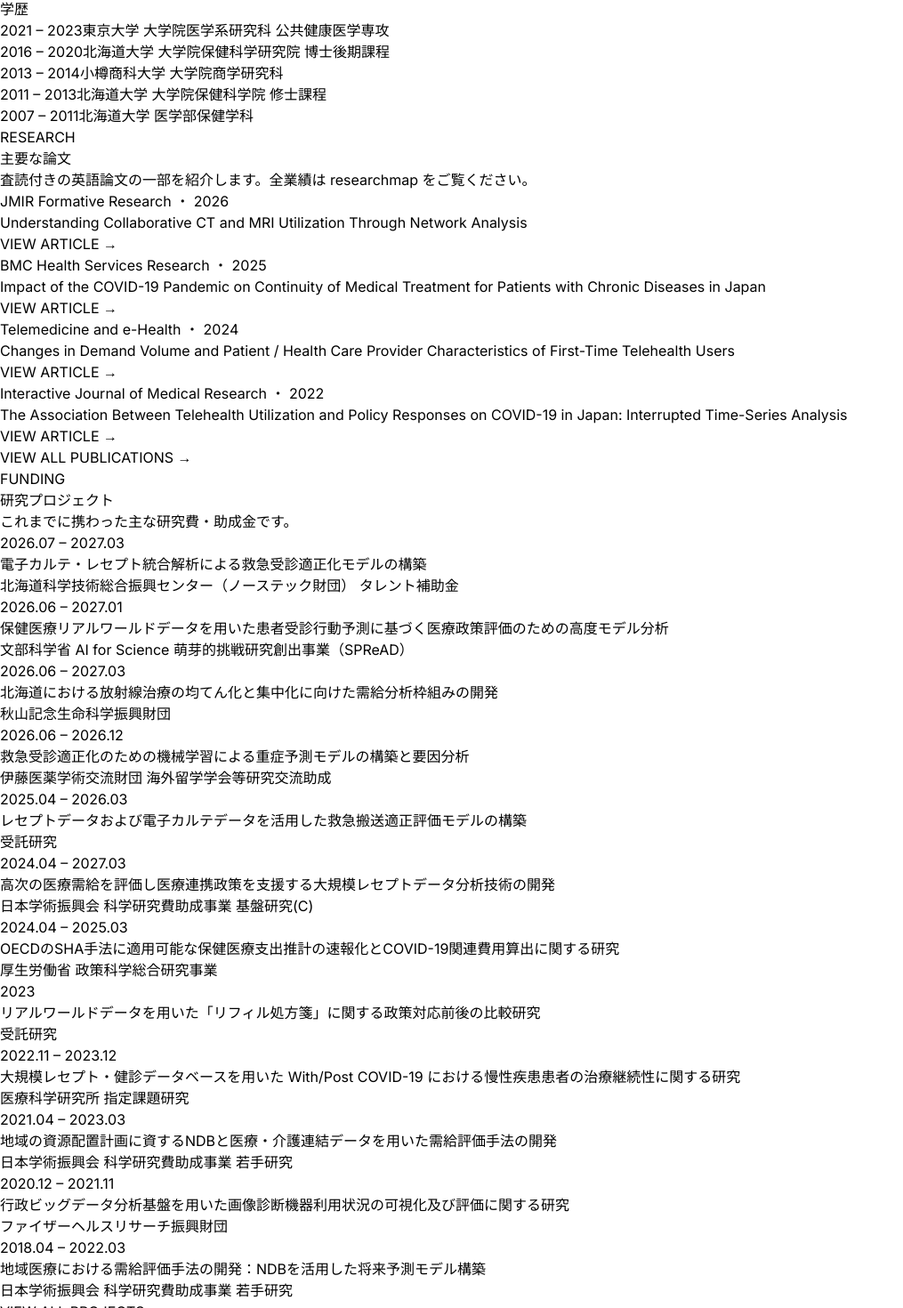
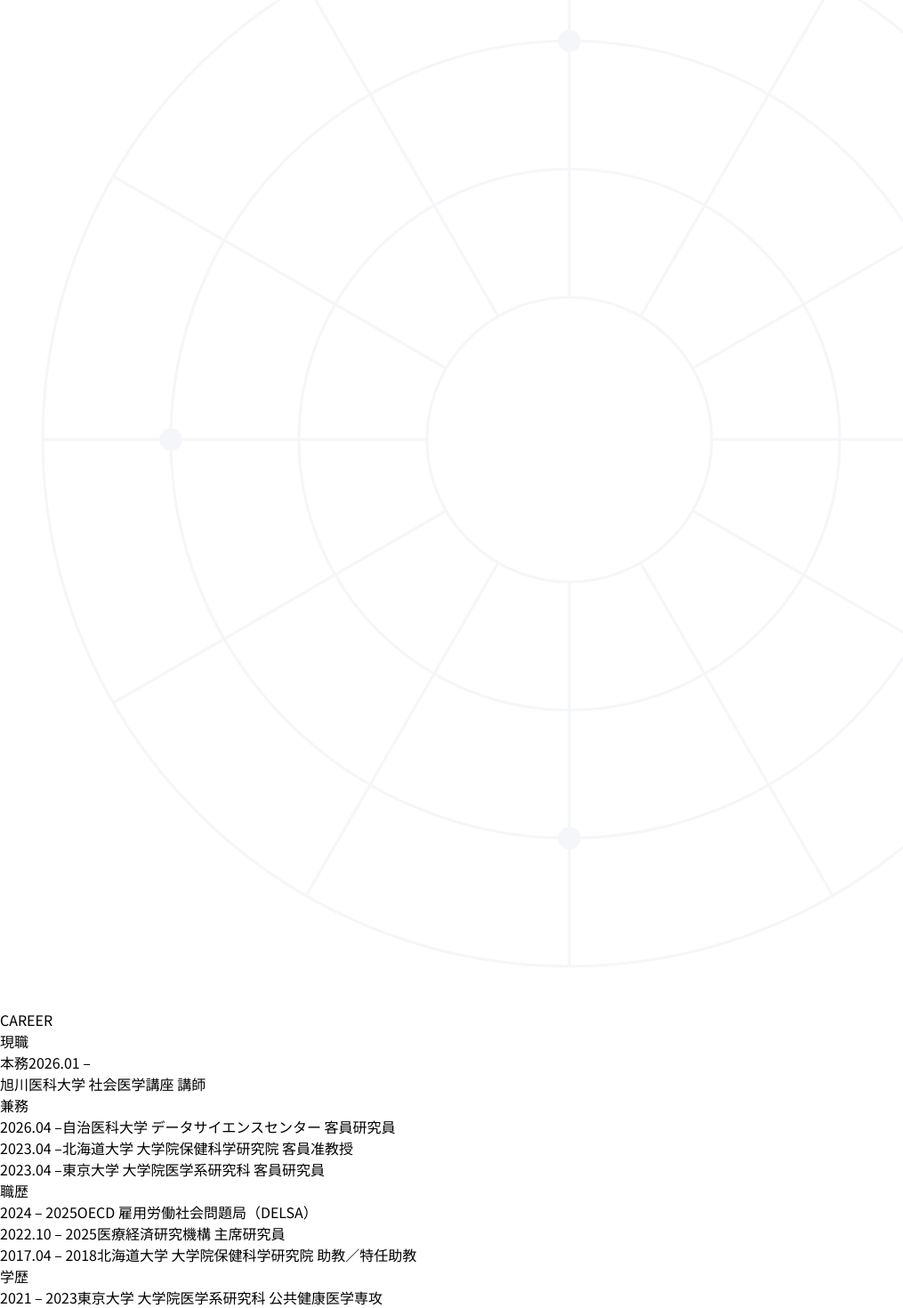
Before and after one commit to TIsh0321/ishikawa-site, a Next.js app: page / in a window 1280 px wide. Shown: the part 2356-3826 px from the top of the page at 89% size, without its empty margins (0-1015 px from the left). Built offline with nearby package versions, Linux system fonts and the light colour scheme.

Commit message:
Changin a font to Nots Sans JP

```diff
--- a/app/page.jsx
+++ b/app/page.jsx
@@ -70,6 +70,37 @@ function NetworkBg({ opacity = 0.4 }) {
   );
 }
 
+// 幾何学的な透かし（同心円＋放射線）
+function GeoBg({ className, opacity = 0.06 }) {
+  return (
+    <svg className={className} viewBox="0 0 400 400" aria-hidden="true" style={{ opacity }}>
+      <g fill="none" stroke="#4a6b93" strokeWidth="1">
+        {[50, 95, 140, 185].map((r) => (
+          <circle key={r} cx="200" cy="200" r={r} />
+        ))}
+        {Array.from({ length: 12 }).map((_, i) => {
+          const a = (i * Math.PI) / 6;
+          return (
+            <line
+              key={i}
+              x1={200 + Math.cos(a) * 50}
+              y1={200 + Math.sin(a) * 50}
+              x2={200 + Math.cos(a) * 185}
+              y2={200 + Math.sin(a) * 185}
+            />
+          );
+        })}
+      </g>
+      <g fill="#4a6b93">
+        {[0, 3, 6, 9].map((i) => {
+          const a = (i * Math.PI) / 6;
+          return <circle key={i} cx={200 + Math.cos(a) * 140} cy={200 + Math.sin(a) * 140} r="4" />;
+        })}
+      </g>
+    </svg>
+  );
+}
+
 export default function Home() {
   const interests = ["医療情報学", "医療政策", "医療経済", "臨床疫学"];
 
@@ -94,11 +125,16 @@ export default function Home() {
     },
   ];
 
-  const positions = [
+  const concurrent = [
     { year: "2026.04 –", text: "自治医科大学 データサイエンスセンター 客員研究員" },
-    { year: "2026.01 –", text: "旭川医科大学 社会医学講座 講師" },
     { year: "2023.04 –", text: "北海道大学 大学院保健科学研究院 客員准教授" },
     { year: "2023.04 –", text: "東京大学 大学院医学系研究科 客員研究員" },
+  ];
+
+  const pastPositions = [
+    { year: "2024 – 2025", text: "OECD 雇用労働社会問題局（DELSA）" },
+    { year: "2022.10 – 2025", text: "医療経済研究機構 主席研究員" },
+    { year: "2017.04 – 2018", text: "北海道大学 大学院保健科学研究院 助教／特任助教" },
   ];
 
   const education = [
@@ -194,21 +230,21 @@ export default function Home() {
   return (
     <div
       className="min-h-screen bg-white text-[#2b3742] antialiased"
-      style={{ ["--sans"]: "'Inter', 'Noto Sans JP', sans-serif", fontFamily: "var(--sans)" }}
+      style={{ ["--sans"]: "'Noto Sans JP', sans-serif", fontFamily: "var(--sans)" }}
     >
       <style>{`
-        @import url('https://fonts.googleapis.com/css2?family=Inter:wght@300;400;500&family=Noto+Sans+JP:wght@300;400;500&display=swap');
+        @import url('https://fonts.googleapis.com/css2?family=Noto+Sans+JP:wght@300;400;500;700&display=swap');
         html { scroll-behavior: smooth; }
       `}</style>
 
       {/* ── ヘッダー ── */}
       <header className="fixed top-0 inset-x-0 z-40 bg-white/85 backdrop-blur-sm border-b border-black/5">
         <div className="max-w-5xl mx-auto px-6 md:px-8 h-16 flex items-center justify-between">
-          <a href="#top" className="text-sm tracking-wide font-medium">
+          <a href="#top" className="text-sm tracking-wide font-bold">
             石川 智基
-            <span className="text-[#7a8794] font-normal ml-2 text-xs tracking-[0.2em]">TOMOKI ISHIKAWA</span>
+            <span className="text-[#7a8794] font-semibold ml-2 text-xs tracking-[0.2em]">TOMOKI ISHIKAWA</span>
           </a>
-          <nav className="flex gap-5 md:gap-6 text-xs tracking-[0.16em] text-[#55636f]">
+          <nav className="flex gap-5 md:gap-6 text-xs tracking-[0.16em] text-[#3c4854] font-bold">
             <a href="#about" className="hover:text-[#4a6b93]">ABOUT</a>
             <a href="#research" className="hover:text-[#4a6b93]">RESEARCH</a>
             <a href="#projects" className="hover:text-[#4a6b93] hidden sm:inline">PROJECTS</a>
@@ -290,18 +326,51 @@ export default function Home() {
       </section>
 
       {/* ── 経歴 ── */}
-      <section className="px-6 py-28 md:py-36 bg-white">
-        <div className="max-w-4xl mx-auto">
+      <section className="relative px-6 py-28 md:py-36 bg-white overflow-hidden">
+        <GeoBg className="absolute -right-40 -top-24 w-[520px] h-[520px] hidden md:block" opacity={0.05} />
+        <div className="relative max-w-4xl mx-auto">
           <Reveal>
             <p className="text-[11px] tracking-[0.35em] text-[#7f8ea0] mb-12 text-center">CAREER</p>
           </Reveal>
           <div className="grid grid-cols-1 md:grid-cols-2 gap-14 md:gap-16">
+            {/* 左：現職＋職歴 */}
+            <div className="space-y-12">
               <div>
                 <Reveal>
                   <h3 className="text-base font-medium text-[#26333d] mb-6 pb-3 border-b border-[#4a6b93]/25">現職</h3>
                 </Reveal>
+                {/* 本務 */}
+                <Reveal>
+                  <div className="border border-[#4a6b93]/30 bg-[#4a6b93]/[0.05] rounded-lg p-5 mb-6">
+                    <div className="flex items-center gap-2 mb-2">
+                      <span className="text-[10px] tracking-[0.15em] text-white bg-[#4a6b93] rounded px-2 py-0.5">本務</span>
+                      <span className="text-xs text-[#8a99a8] tabular-nums">2026.01 –</span>
+                    </div>
+                    <p className="text-[#26333d] font-medium leading-relaxed">旭川医科大学 社会医学講座 講師</p>
+                  </div>
+                </Reveal>
+                {/* 兼務 */}
+                <Reveal delay={80}>
+                  <p className="text-[11px] tracking-[0.2em] text-[#93a0af] mb-3">兼務</p>
+                </Reveal>
+                <div className="space-y-3">
+                  {concurrent.map((p, i) => (
+                    <Reveal key={p.text} delay={100 + i * 60}>
+                      <div className="flex gap-4 text-sm">
+                        <span className="text-[#8a99a8] shrink-0 w-24 tabular-nums">{p.year}</span>
+                        <span className="text-[#5b6975] leading-relaxed">{p.text}</span>
+                      </div>
+                    </Reveal>
+                  ))}
+                </div>
+              </div>
+
+              <div>
+                <Reveal>
+                  <h3 className="text-base font-medium text-[#26333d] mb-6 pb-3 border-b border-[#4a6b93]/25">職歴</h3>
+                </Reveal>
                 <div className="space-y-5">
-                {positions.map((p, i) => (
+                  {pastPositions.map((p, i) => (
                     <Reveal key={p.text} delay={i * 70}>
                       <div className="flex gap-4 text-sm">
                         <span className="text-[#8a99a8] shrink-0 w-24 tabular-nums">{p.year}</span>
@@ -311,6 +380,9 @@ export default function Home() {
                   ))}
                 </div>
               </div>
+            </div>
+
+            {/* 右：学歴 */}
             <div>
               <Reveal>
                 <h3 className="text-base font-medium text-[#26333d] mb-6 pb-3 border-b border-[#4a6b93]/25">学歴</h3>
@@ -331,8 +403,9 @@ export default function Home() {
       </section>
 
       {/* ── RESEARCH（英語論文カード） ── */}
-      <section id="research" className="px-6 py-28 md:py-36 bg-[#f2f4f7] border-y border-black/5">
-        <div className="max-w-5xl mx-auto">
+      <section id="research" className="relative px-6 py-28 md:py-36 bg-[#f2f4f7] border-y border-black/5 overflow-hidden">
+        <GeoBg className="absolute -left-40 -bottom-32 w-[520px] h-[520px] hidden md:block" opacity={0.06} />
+        <div className="relative max-w-5xl mx-auto">
           <div className="text-center mb-14">
             <Reveal><p className="text-[11px] tracking-[0.35em] text-[#7f8ea0] mb-4">RESEARCH</p></Reveal>
             <Reveal delay={100}><h2 className="text-2xl md:text-3xl font-light text-[#26333d]">主要な論文</h2></Reveal>
```
Lines whose indentation alone changed are shown as unchanged.
